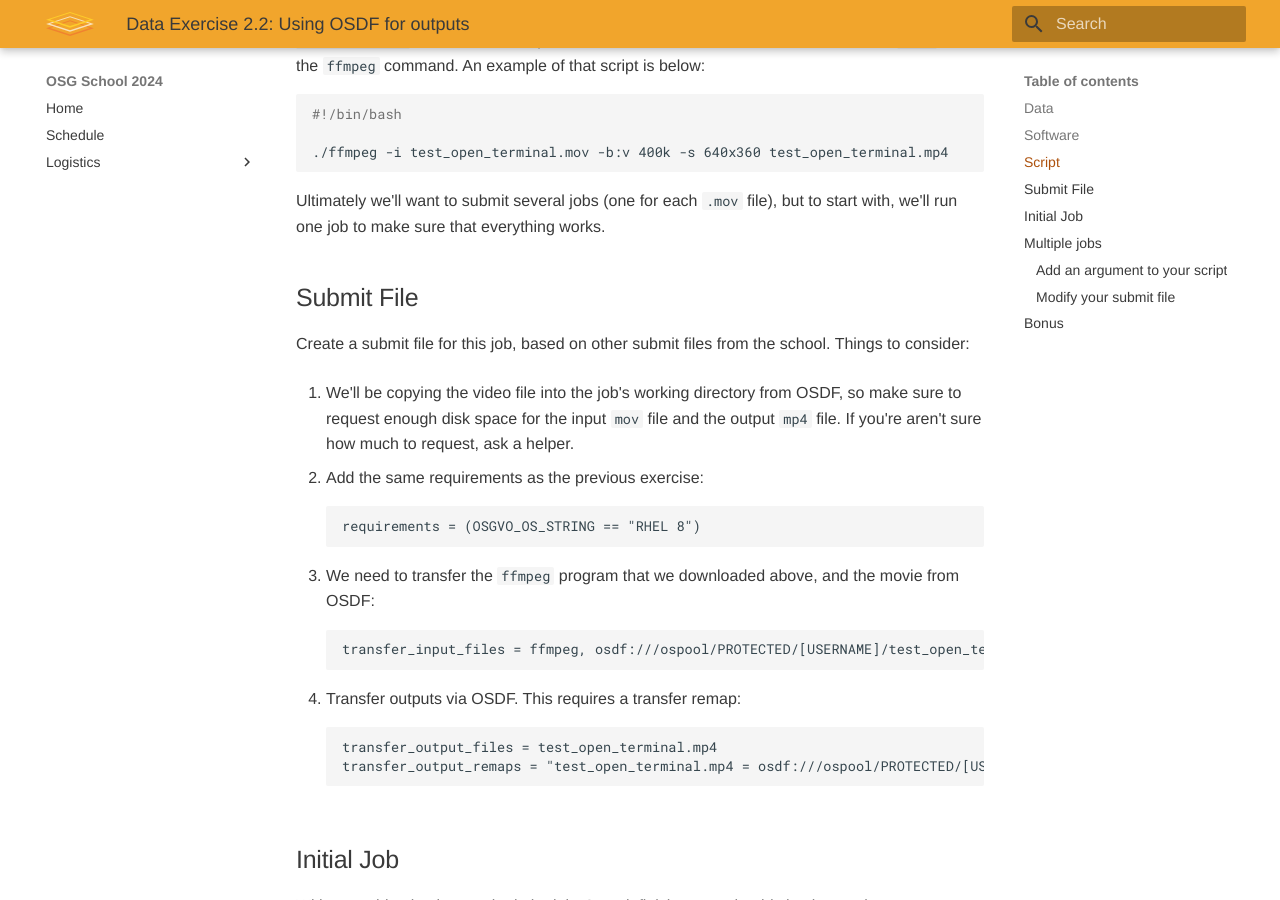
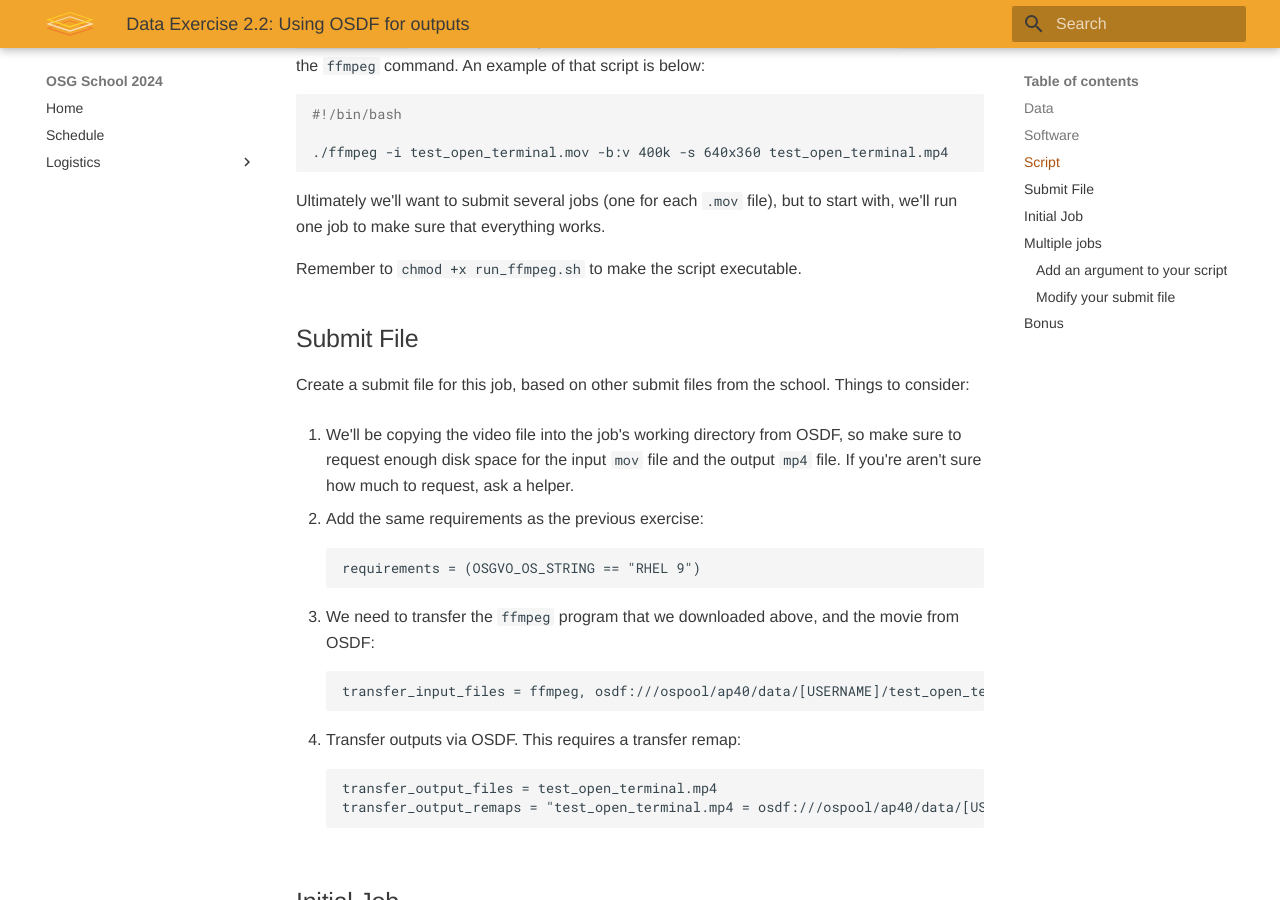
Before and after one commit to osg-htc/school-2024, an MkDocs documentation site: the page built from docs/materials/data/part2-ex2-osdf-outputs.md, in a window 1280 px wide and 900 px high, scrolled down 1599 px. Built offline with MkDocs 1.6.1 and Material for MkDocs 9.7.7, drawn with Linux system fonts in a browser that asks for light colours; some of the changed text lies outside the part shown.

Commit message:
Bring the data exercises to 2024

```diff
--- a/docs/materials/data/part2-ex2-osdf-outputs.md
+++ b/docs/materials/data/part2-ex2-osdf-outputs.md
@@ -24,7 +24,7 @@ To get the exercise set up:
     directory first):
 
         :::console
-        user@ap40 $ cd /ospool/PROTECTED/[USERNAME]/
+        user@ap40 $ cd /ospool/ap40/data/[USERNAME]/
         user@ap40 $ wget http://proxy.chtc.wisc.edu/SQUID/osg-school-2023/ducks.mov
         user@ap40 $ wget http://proxy.chtc.wisc.edu/SQUID/osg-school-2023/teaching.mov
         user@ap40 $ wget http://proxy.chtc.wisc.edu/SQUID/osg-school-2023/test_open_terminal.mov
@@ -84,6 +84,8 @@ An example of that script is below:
 Ultimately we'll want to submit several jobs (one for each `.mov` file), but to start with, we'll run one job to make
 sure that everything works.
 
+Remember to `chmod +x run_ffmpeg.sh` to make the script executable.
+
 Submit File
 -----------
 
@@ -95,16 +97,16 @@ Create a submit file for this job, based on other submit files from the school.
 
 1.  Add the same requirements as the previous exercise:
 
-        requirements = (OSGVO_OS_STRING == "RHEL 8")
+        requirements = (OSGVO_OS_STRING == "RHEL 9")
 
 1.  We need to transfer the `ffmpeg` program that we downloaded above, and the movie from OSDF:
 
-        transfer_input_files = ffmpeg, osdf:///ospool/PROTECTED/[USERNAME]/test_open_terminal.mov
+        transfer_input_files = ffmpeg, osdf:///ospool/ap40/data/[USERNAME]/test_open_terminal.mov
 
 1.  Transfer outputs via OSDF. This requires a transfer remap:
 
         transfer_output_files = test_open_terminal.mp4
-        transfer_output_remaps = "test_open_terminal.mp4 = osdf:///ospool/PROTECTED/[USERNAME]/test_open_terminal.mp4"
+        transfer_output_remaps = "test_open_terminal.mp4 = osdf:///ospool/ap40/data/[USERNAME]/test_open_terminal.mp4"
 
 
 Initial Job
@@ -163,13 +163,13 @@ Note that we use the input file name multiple times in our script, so we'll have
 1.  Update the `transfer_input_files` to have `$(mov)`:
 
         :::file
-        transfer_input_files = ffmpeg, osdf:///ospool/PROTECTED/[USERNAME]/$(mov)
+        transfer_input_files = ffmpeg, osdf:///ospool/ap40/data/[USERNAME]/$(mov)
 
 1.  Similarly, update the output/remap with `$(mov).mp4`:
 
         :::file
         transfer_output_files = $(mov).mp4
-        transfer_output_remaps = "$(mov).mp4 = osdf:///ospool/PROTECTED/[USERNAME]/$(mov).mp4"
+        transfer_output_remaps = "$(mov).mp4 = osdf:///ospool/ap40/data/[USERNAME]/$(mov).mp4"
 
 1. To set these arguments, we will use the `queue .. from` syntax.
    In our submit file, we can then change our queue statement to:
```
Also changed, not shown: other parts of docs/materials/data/part2-ex2-osdf-outputs.md (+0 -2 lines), docs/materials/data/part1-ex1-data-needs.md (+3 -3 lines), docs/materials/data/part1-ex2-file-transfer.md (+1 -1 lines), docs/materials/data/part1-ex3-blast-split.md (+3 -1 lines), docs/materials/data/part2-ex1-osdf-inputs.md (+5 -5 lines).
